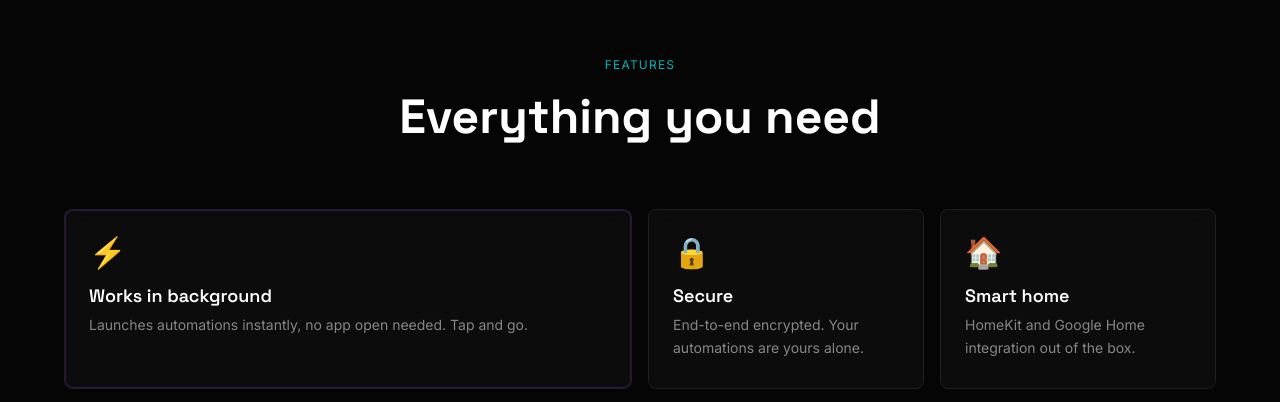
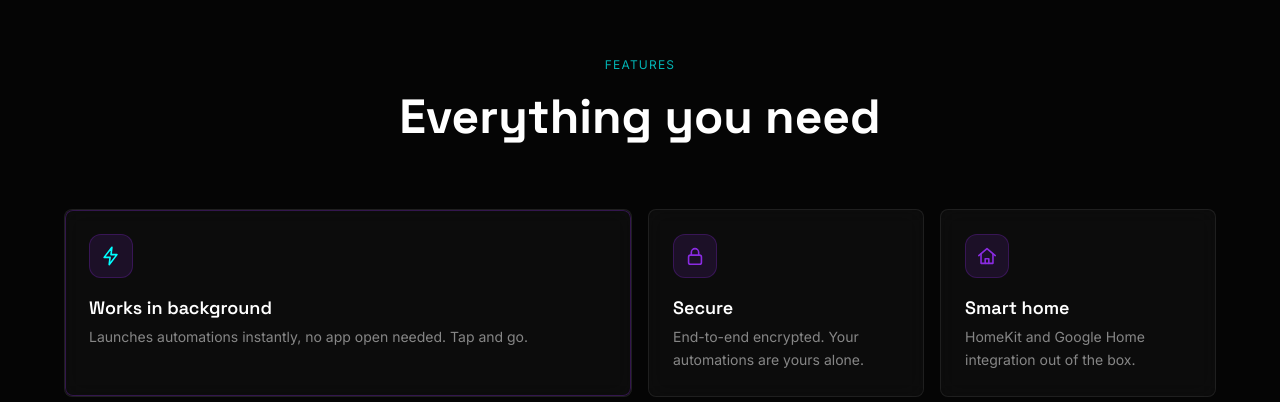
Before and after one commit to 0-nira-0/tap-flow, a React (Vite) app: page / in a window 1280 px wide. Shown: the part 3239-3641 px from the top of the page. Built offline with nearby package versions, Linux system fonts and the light colour scheme.

Commit message:
style(icons): replace emoji with a consistent svg icon set

```diff
--- a/src/components/sections/BentoGrid.tsx
+++ b/src/components/sections/BentoGrid.tsx
@@ -1,12 +1,13 @@
 import BentoCard from '../ui/BentoCard'
+import { BoltIcon, HomeIcon, LockIcon, PhoneIcon, TapIcon, UsersIcon } from '../ui/icons'
 
 const cards = [
-  { id: 'bg',    icon: '⚡', title: 'Works in background', description: 'Launches automations instantly, no app open needed. Tap and go.', big: true,  accent: true  },
-  { id: 'tap',   icon: '👆', title: '1 tap = 7 actions',   description: 'Single touch triggers music, maps, smart lights, calendar, and more simultaneously.', big: true,  accent: false },
-  { id: 'sec',   icon: '🔒', title: 'Secure',              description: 'End-to-end encrypted. Your automations are yours alone.', big: false, accent: false },
-  { id: 'home',  icon: '🏠', title: 'Smart home',          description: 'HomeKit and Google Home integration out of the box.', big: false, accent: false },
-  { id: 'guest', icon: '👥', title: 'Guest mode',          description: 'Share Wi-Fi and automations without revealing credentials.', big: false, accent: false },
-  { id: 'cross', icon: '📱', title: 'iOS & Android',       description: 'Native integration on both platforms. One tag, any phone.', big: false, accent: false },
+  { id: 'bg',    icon: <BoltIcon size={22} />,  title: 'Works in background', description: 'Launches automations instantly, no app open needed. Tap and go.', big: true,  accent: true  },
+  { id: 'tap',   icon: <TapIcon size={22} />,   title: '1 tap = 7 actions',   description: 'Single touch triggers music, maps, smart lights, calendar, and more simultaneously.', big: true,  accent: false },
+  { id: 'sec',   icon: <LockIcon size={22} />,  title: 'Secure',              description: 'End-to-end encrypted. Your automations are yours alone.', big: false, accent: false },
+  { id: 'home',  icon: <HomeIcon size={22} />,  title: 'Smart home',          description: 'HomeKit and Google Home integration out of the box.', big: false, accent: false },
+  { id: 'guest', icon: <UsersIcon size={22} />, title: 'Guest mode',          description: 'Share Wi-Fi and automations without revealing credentials.', big: false, accent: false },
+  { id: 'cross', icon: <PhoneIcon size={22} />, title: 'iOS & Android',       description: 'Native integration on both platforms. One tag, any phone.', big: false, accent: false },
 ]
 
 export default function BentoGrid() {
--- a/src/components/sections/HowItWorks.tsx
+++ b/src/components/sections/HowItWorks.tsx
@@ -2,24 +2,25 @@ import { useLayoutEffect, useRef, useState } from 'react'
 import { motion } from 'framer-motion'
 import { useScrollProgress } from '../../hooks/useScrollProgress'
 import PhoneScreen from '../ui/PhoneScreen'
+import { CarIcon, CoffeeIcon, MoonIcon } from '../ui/icons'
 
 const steps = [
   {
-    icon: '☕',
+    Icon: CoffeeIcon,
     label: 'Coffee Tag',
     title: 'One tap for the perfect morning',
     description: 'Tap your coffee mug tag. Spotify starts, lights brighten, and your day begins.',
     color: '#8A2BE2',
   },
   {
-    icon: '🚗',
+    Icon: CarIcon,
     label: 'Car Tag',
     title: 'Get in and go',
     description: 'Touch the dashboard tag. Navigation launches, hands-free activates, playlist resumes.',
     color: '#00FFFF',
   },
   {
-    icon: '🌙',
+    Icon: MoonIcon,
     label: 'Night Tag',
     title: 'Your night ritual in one tap',
     description: 'Tap the bedside tag. Lights off, Do Not Disturb on, alarm set for 7 AM.',
@@ -130,10 +131,10 @@ export default function HowItWorks() {
                     className="[grid-area:1/1] flex items-center gap-4"
                   >
                     <div
-                      className="w-12 h-12 sm:w-16 sm:h-16 rounded-xl flex items-center justify-center text-2xl glass"
-                      style={{ boxShadow: `0 0 20px ${s.color}33` }}
+                      className="w-12 h-12 sm:w-16 sm:h-16 rounded-xl flex items-center justify-center glass"
+                      style={{ boxShadow: `0 0 20px ${s.color}33`, color: s.color }}
                     >
-                      {s.icon}
+                      <s.Icon size={26} />
                     </div>
                     <div>
                       <div className="font-body text-xs uppercase tracking-wider" style={{ color: 'var(--c-text-40)' }}>
--- a/src/components/sections/ShopCarousel.tsx
+++ b/src/components/sections/ShopCarousel.tsx
@@ -1,3 +1,5 @@
+import { TagIcon } from '../ui/icons'
+
 export default function ShopCarousel() {
   return (
     <section id="shop" className="py-24 overflow-hidden" style={{ background: 'var(--c-bg)' }}>
@@ -16,10 +18,10 @@ export default function ShopCarousel() {
           style={{ borderColor: 'var(--c-border)', background: 'var(--c-surface)' }}
         >
           <div
-            className="w-16 h-16 rounded-full flex items-center justify-center text-2xl"
-            style={{ background: 'rgba(138,43,226,0.12)', boxShadow: '0 0 32px rgba(138,43,226,0.2)' }}
+            className="w-16 h-16 rounded-full flex items-center justify-center"
+            style={{ background: 'rgba(138,43,226,0.12)', boxShadow: '0 0 32px rgba(138,43,226,0.2)', color: '#8A2BE2' }}
           >
-            🏷️
+            <TagIcon size={26} />
           </div>
 
           <h3
--- a/src/components/ui/BentoCard.tsx
+++ b/src/components/ui/BentoCard.tsx
@@ -1,9 +1,9 @@
-import { useRef } from 'react'
+import { useRef, type ReactNode } from 'react'
 import { useMouseParallax } from '../../hooks/useMouseParallax'
 import { useCursorSpotlight } from '../../hooks/useCursorSpotlight'
 
 interface BentoCardProps {
-  icon: string
+  icon: ReactNode
   title: string
   description: string
   className?: string
@@ -47,7 +47,12 @@ export default function BentoCard({ icon, title, description, className = '', ac
       )}
 
       <div className="relative z-10">
-        <div className="text-3xl mb-3">{icon}</div>
+        <div
+          className="w-11 h-11 mb-4 rounded-lg flex items-center justify-center"
+          style={{ background: 'rgba(138,43,226,0.12)', color: accent ? '#00FFFF' : '#8A2BE2', boxShadow: 'inset 0 0 0 1px rgba(138,43,226,0.25)' }}
+        >
+          {icon}
+        </div>
         <h3 className="font-display font-semibold text-lg mb-1" style={{ color: 'var(--c-text)' }}>{title}</h3>
         <p className="font-body text-sm leading-relaxed" style={{ color: 'var(--c-text-50)' }}>{description}</p>
       </div>
--- /dev/null
+++ b/src/components/ui/icons.tsx
@@ -0,0 +1,198 @@
+import type { ReactNode, SVGProps } from 'react'
+
+type IconProps = SVGProps<SVGSVGElement> & { size?: number }
+
+// 24x24 line icons drawn for TapFlow; colour comes from currentColor
+function Icon({ size = 24, children, ...props }: IconProps & { children: ReactNode }) {
+  return (
+    <svg
+      viewBox="0 0 24 24"
+      width={size}
+      height={size}
+      fill="none"
+      stroke="currentColor"
+      strokeWidth={1.75}
+      strokeLinecap="round"
+      strokeLinejoin="round"
+      aria-hidden
+      {...props}
+    >
+      {children}
+    </svg>
+  )
+}
+
+export const CoffeeIcon = (p: IconProps) => (
+  <Icon {...p}>
+    <path d="M5 9h11v5a5 5 0 0 1-5 5h-1a5 5 0 0 1-5-5V9Z" />
+    <path d="M16 10.5h1.5a2.5 2.5 0 0 1 0 5H16" />
+    <path d="M8.5 3.5c0 1 1 1.5 1 2.5M12.5 3.5c0 1 1 1.5 1 2.5" />
+  </Icon>
+)
+
+export const CarIcon = (p: IconProps) => (
+  <Icon {...p}>
+    <path d="M3 16v-3.5l2.2-5.2A2 2 0 0 1 7 6h10a2 2 0 0 1 1.8 1.3L21 12.5V16a1 1 0 0 1-1 1H4a1 1 0 0 1-1-1Z" />
+    <path d="M3.5 12.5h17" />
+    <circle cx="7.5" cy="17" r="1.8" />
+    <circle cx="16.5" cy="17" r="1.8" />
+  </Icon>
+)
+
+export const MoonIcon = (p: IconProps) => (
+  <Icon {...p}>
+    <path d="M20.5 14.5A8.5 8.5 0 0 1 9.5 3.5a8.5 8.5 0 1 0 11 11Z" />
+  </Icon>
+)
+
+export const BoltIcon = (p: IconProps) => (
+  <Icon {...p}>
+    <path d="M13 2.5 4.5 13.5h6.5l-1 8 8.5-11h-6.5l1-8Z" />
+  </Icon>
+)
+
+export const TapIcon = (p: IconProps) => (
+  <Icon {...p}>
+    <circle cx="12" cy="12" r="2.5" />
+    <path d="M8 8a5.7 5.7 0 0 0 0 8M16 8a5.7 5.7 0 0 1 0 8M5.2 5.2a9.6 9.6 0 0 0 0 13.6M18.8 5.2a9.6 9.6 0 0 1 0 13.6" />
+  </Icon>
+)
+
+export const LockIcon = (p: IconProps) => (
+  <Icon {...p}>
+    <rect x="5" y="11" width="14" height="10" rx="2" />
+    <path d="M8 11V8a4 4 0 0 1 8 0v3" />
+  </Icon>
+)
+
+export const HomeIcon = (p: IconProps) => (
+  <Icon {...p}>
+    <path d="M3 11.5 12 4l9 7.5" />
+    <path d="M5.5 10v10h13V10" />
+    <path d="M10 20v-5h4v5" />
+  </Icon>
+)
+
+export const UsersIcon = (p: IconProps) => (
+  <Icon {...p}>
+    <circle cx="9" cy="8" r="3.5" />
+    <path d="M2.5 20a6.5 6.5 0 0 1 13 0" />
+    <circle cx="17" cy="9" r="2.5" />
+    <path d="M16.5 14.1a5 5 0 0 1 5 5.4" />
+  </Icon>
+)
+
+export const PhoneIcon = (p: IconProps) => (
+  <Icon {...p}>
+    <rect x="6.5" y="2.5" width="11" height="19" rx="2.5" />
+    <path d="M10.5 18.5h3" />
+  </Icon>
+)
+
+export const TagIcon = (p: IconProps) => (
+  <Icon {...p}>
+    <path d="M3 12V4a1 1 0 0 1 1-1h8l9 9-9 9-9-9Z" />
+    <circle cx="7.5" cy="7.5" r="1.5" />
+  </Icon>
+)
+
+export const PlayIcon = (p: IconProps) => (
+  <Icon {...p} fill="currentColor" stroke="none">
+    <path d="M8 5.5v13a1 1 0 0 0 1.5.9l10.3-6.5a1 1 0 0 0 0-1.8L9.5 4.6A1 1 0 0 0 8 5.5Z" />
+  </Icon>
+)
+
+export const PauseIcon = (p: IconProps) => (
+  <Icon {...p} fill="currentColor" stroke="none">
+    <rect x="6" y="5" width="4.2" height="14" rx="1.2" />
+    <rect x="13.8" y="5" width="4.2" height="14" rx="1.2" />
+  </Icon>
+)
+
+export const PrevIcon = (p: IconProps) => (
+  <Icon {...p} fill="currentColor" stroke="none">
+    <path d="M18 6.2v11.6a.8.8 0 0 1-1.2.7L8.5 13a1.2 1.2 0 0 1 0-2l8.3-5.5a.8.8 0 0 1 1.2.7Z" />
+    <rect x="5.5" y="5.5" width="2.2" height="13" rx="1" />
+  </Icon>
+)
+
+export const NextIcon = (p: IconProps) => (
+  <Icon {...p} fill="currentColor" stroke="none">
+    <path d="M6 6.2v11.6a.8.8 0 0 0 1.2.7L15.5 13a1.2 1.2 0 0 0 0-2L7.2 5.5a.8.8 0 0 0-1.2.7Z" />
+    <rect x="16.3" y="5.5" width="2.2" height="13" rx="1" />
+  </Icon>
+)
+
+export const BulbIcon = (p: IconProps) => (
+  <Icon {...p}>
+    <path d="M9 18h6M10 21h4" />
+    <path d="M12 3a6 6 0 0 0-3.6 10.8c.6.5 1 1.2 1 2V16h5.2v-.2c0-.8.4-1.5 1-2A6 6 0 0 0 12 3Z" />
+  </Icon>
+)
+
+export const CalendarIcon = (p: IconProps) => (
+  <Icon {...p}>
+    <rect x="3.5" y="5" width="17" height="15.5" rx="2.5" />
+    <path d="M3.5 10h17M8 3v4M16 3v4" />
+  </Icon>
+)
+
+export const SpeakerIcon = (p: IconProps) => (
+  <Icon {...p}>
+    <rect x="6" y="2.5" width="12" height="19" rx="2.5" />
+    <circle cx="12" cy="14.5" r="3" />
+    <circle cx="12" cy="7" r="1" />
+  </Icon>
+)
+
+export const TurnRightIcon = (p: IconProps) => (
+  <Icon {...p}>
+    <path d="M6 20v-6a4 4 0 0 1 4-4h9" />
+    <path d="m15 6 4 4-4 4" />
+  </Icon>
+)
+
+export const AlarmIcon = (p: IconProps) => (
+  <Icon {...p}>
+    <circle cx="12" cy="13" r="7.5" />
+    <path d="M12 9.5V13l2.5 1.8M4 4.5 6.5 2.5M20 4.5l-2.5-2M6 19.5 4.5 21M18 19.5l1.5 1.5" />
+  </Icon>
+)
+
+export const HeadsetIcon = (p: IconProps) => (
+  <Icon {...p}>
+    <path d="M4 14v-2a8 8 0 0 1 16 0v2" />
+    <rect x="3" y="13.5" width="4" height="6.5" rx="1.5" />
+    <rect x="17" y="13.5" width="4" height="6.5" rx="1.5" />
+  </Icon>
+)
+
+export const CheckIcon = (p: IconProps) => (
+  <Icon {...p} strokeWidth={2.5}>
+    <path d="m5 12.5 4.5 4.5L19 7.5" />
+  </Icon>
+)
+
+export const SignalIcon = (p: IconProps) => (
+  <Icon {...p} fill="currentColor" stroke="none">
+    <rect x="2" y="15" width="3.6" height="5" rx="1" />
+    <rect x="7.4" y="11.5" width="3.6" height="8.5" rx="1" />
+    <rect x="12.8" y="8" width="3.6" height="12" rx="1" />
+    <rect x="18.2" y="4.5" width="3.6" height="15.5" rx="1" />
+  </Icon>
+)
+
+export const WifiIcon = (p: IconProps) => (
+  <Icon {...p} strokeWidth={2.6}>
+    <path d="M2.5 9a14 14 0 0 1 19 0M6 12.8a9 9 0 0 1 12 0M9.5 16.5a4 4 0 0 1 5 0" />
+    <circle cx="12" cy="19.5" r="0.6" fill="currentColor" />
+  </Icon>
+)
+
+export const BatteryIcon = ({ size = 14, ...p }: IconProps) => (
+  <svg viewBox="0 0 28 14" width={size * 2} height={size} aria-hidden {...p}>
+    <rect x="0.75" y="0.75" width="23" height="12.5" rx="3.5" fill="none" stroke="currentColor" strokeOpacity="0.45" strokeWidth="1.5" />
+    <rect x="2.75" y="2.75" width="16" height="8.5" rx="2" fill="currentColor" />
+    <path d="M25.6 4.8v4.4a2.2 2.2 0 0 0 0-4.4Z" fill="currentColor" fillOpacity="0.45" />
+  </svg>
+)
```
